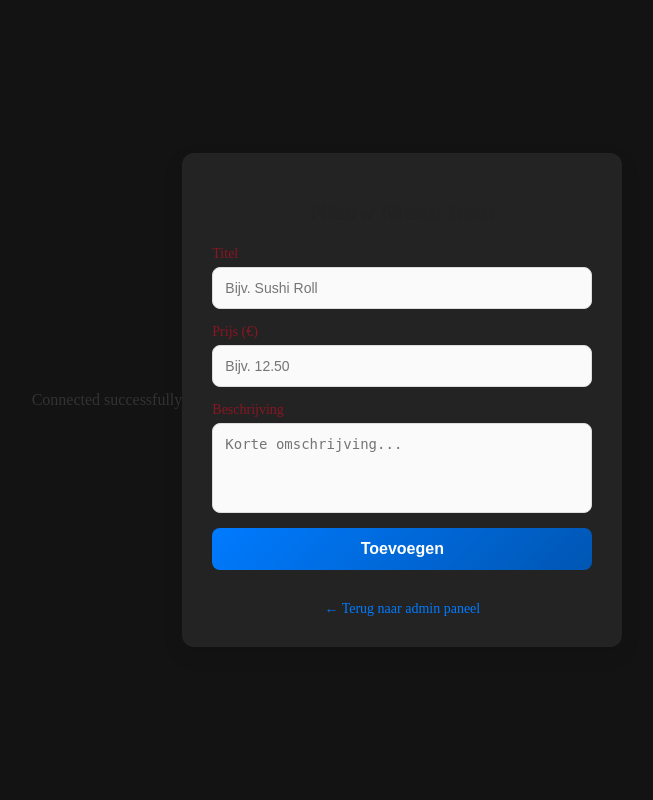
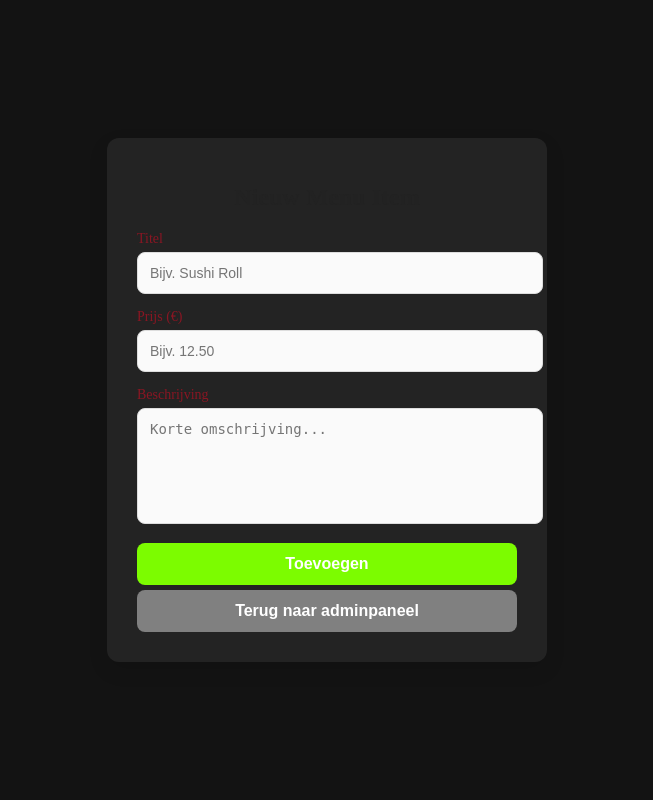
Before and after one commit to voidpacketdev/SynixSushiWeb, a PHP site: page /add.php in a window 1280 px wide. Shown: the whole page, without its empty margins (313-966 px from the left). Run offline with PHP 8.4, Linux system fonts and the light colour scheme; some web fonts are replaced.

Commit message:
Add styling improved

```diff
--- a/html/add.php
+++ b/html/add.php
@@ -6,7 +6,6 @@ $dbname = "SynixSushi";
 try {
     $conn = new PDO("mysql:host=$servername;dbname=SynixSushi", $username, $password);
     $conn->setAttribute(PDO::ATTR_ERRMODE, PDO::ERRMODE_EXCEPTION);
-    echo "Connected successfully <br>";
 
     // Controleer of het formulier is verzonden
     if ($_SERVER["REQUEST_METHOD"] == "POST") {
@@ -74,8 +73,10 @@ try {
 
         <button type="submit">Toevoegen</button>
     </form>
+    <form action="adminweb.php" method="get">
+        <button type="submit" class="returnbtn">Terug naar adminpaneel</button>
+    </form>
 
-    <a href="adminweb.php" class="back-link">← Terug naar admin paneel</a>
 </div>
 </body>
 
--- a/html/css/add.css
+++ b/html/css/add.css
@@ -57,7 +57,6 @@ input, textarea {
     border-radius: 8px;
     font-size: 14px;
     background-color: #fafafa;
-    transition: border 0.2s ease-in-out;
 }
 
 input:focus, textarea:focus {
@@ -76,20 +75,15 @@ textarea {
 button {
     width: 100%;
     padding: 12px;
-    background: linear-gradient(135deg, #007bff, #0056b3);
+    background: lawngreen;
     color: white;
     font-size: 16px;
     font-weight: 600;
     border: none;
     border-radius: 8px;
     cursor: pointer;
-    transition: transform 0.2s ease-in-out, box-shadow 0.2s ease-in-out;
 }
 
-button:hover {
-    transform: translateY(-2px);
-    box-shadow: 0 5px 15px rgba(0, 123, 255, 0.3);
-}
 
 /* Fout-/succesbericht */
 .message {
@@ -116,8 +110,7 @@ button:hover {
     color: #0056b3;
 }
 
-/* Fade-in animatie */
-@keyframes fadeIn {
-    from { opacity: 0; transform: translateY(-10px); }
-    to { opacity: 1; transform: translateY(0); }
+.returnbtn {
+    margin-top: 5px;
+    background: gray;
 }
```
